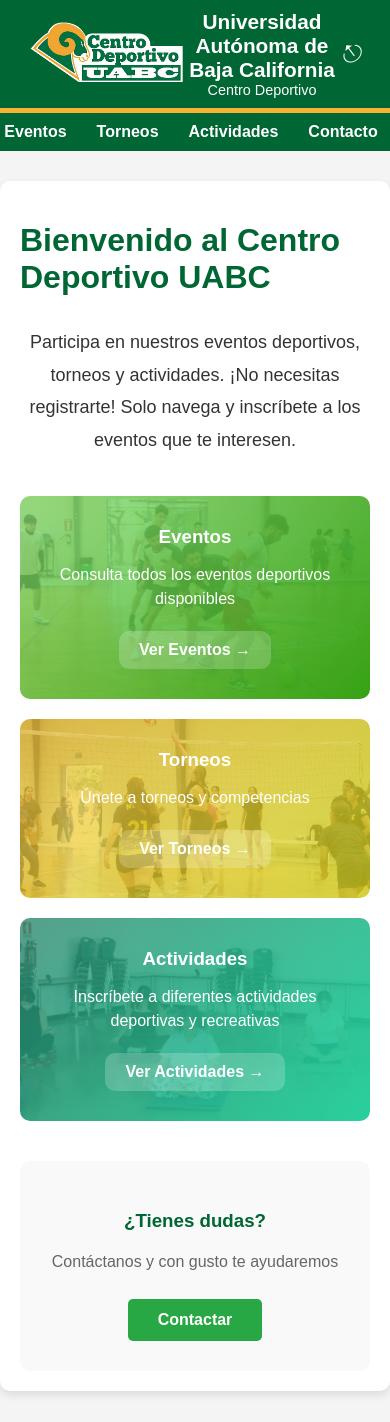
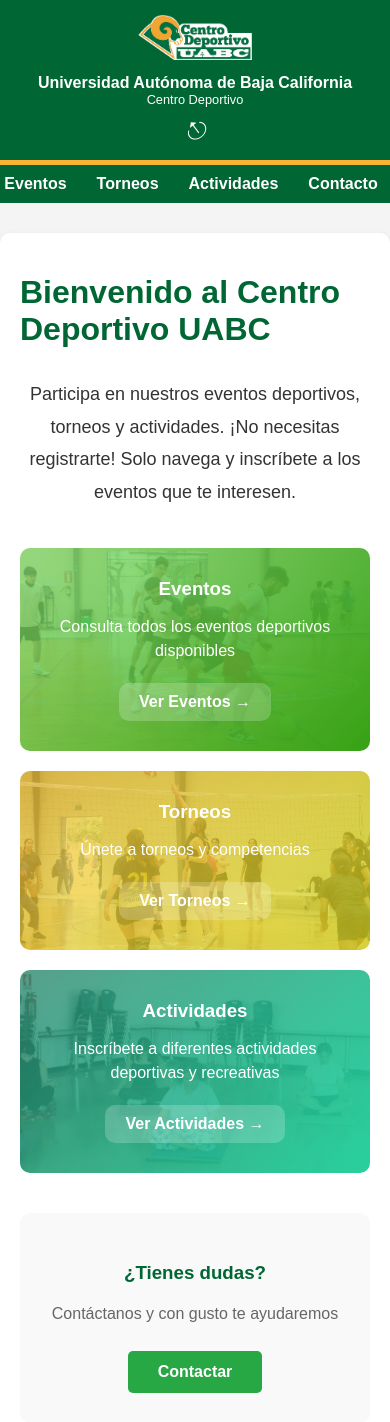
Before and after one commit to RodolfoHubster/Centro-Deportivo, a PHP site: page / in a window 390 px wide; the page is wider, and only the part inside the window is pictured. Shown: the top 1422 px of that part. Run offline with PHP 8.4, Linux system fonts and the light colour scheme.

Commit message:
Update header.css

```diff
--- a/css/layout/header.css
+++ b/css/layout/header.css
@@ -1,3 +1,10 @@
+:root {
+  --color-verde-uabc: #006633;
+  --color-dorado-uabc: #f9b233;
+  --color-blanco: #ffffff;
+}
+
+/* HEADER PRINCIPAL */
 .main-header {
   background-color: var(--color-verde-uabc);
   color: var(--color-blanco);
@@ -6,25 +13,77 @@
   justify-content: space-between;
   padding: 10px 30px;
   border-bottom: 5px solid var(--color-dorado-uabc);
+  flex-wrap: wrap; /* permite que los elementos bajen si no caben */
 }
 
 .main-header .logo img {
   height: 60px;
+  width: auto;
 }
 
+/* titulo centrado */
 .main-header .title {
+  flex-grow: 1;
   text-align: center;
 }
 
-.main-header .title h1{
+.main-header .title h1 {
   margin: 0;
   font-size: 1.3rem;
 }
+
 .main-header .title p {
   margin: 0;
   font-size: 0.9rem;
 }
+
+/* Seccion de logout  */
+.main-header .logout {
+  text-align: right;
+}
+
 .main-header .logout i {
   font-size: 1.5rem;
   cursor: pointer;
+  display: inline-block;
 }
+
+/* responsividad */
+@media (max-width: 768px) {
+  .main-header {
+    flex-direction: column;
+    text-align: center;
+    padding: 15px;
+  }
+
+  .main-header .logo img {
+    height: 50px;
+    margin-bottom: 10px;
+  }
+
+  .main-header .title h1 {
+    font-size: 1.1rem;
+  }
+
+  .main-header .title p {
+    font-size: 0.85rem;
+  }
+
+  .main-header .logout {
+    margin-top: 10px;
+  }
+}
+
+@media (max-width: 480px) {
+  .main-header .title h1 {
+    font-size: 1rem;
+  }
+
+  .main-header .title p {
+    font-size: 0.8rem;
+  }
+
+  .main-header .logo img {
+    height: 45px;
+  }
+}
```
Lines whose indentation alone changed are shown as unchanged.
